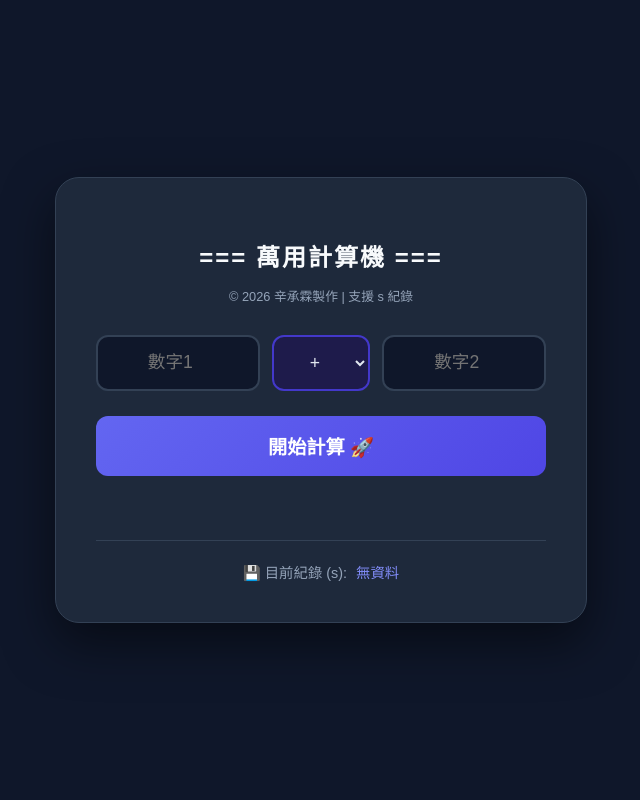
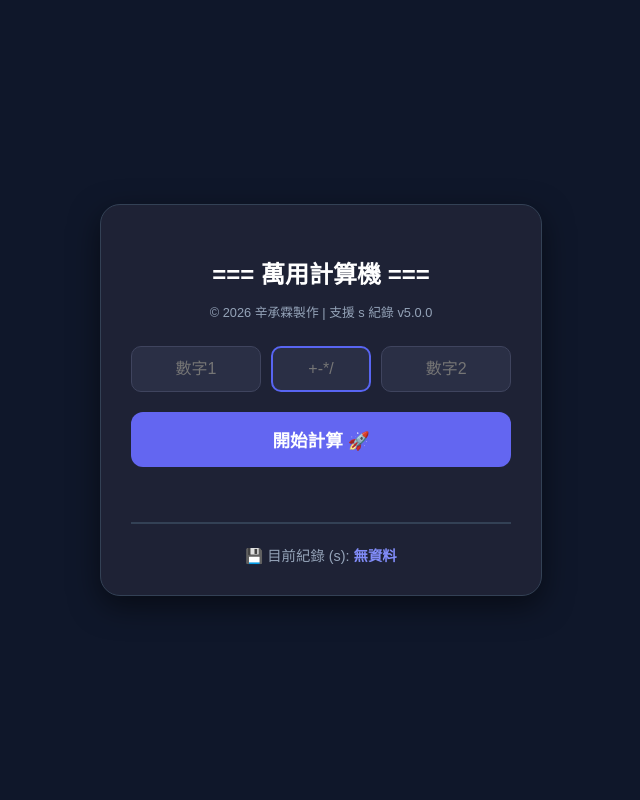
Before and after one commit to pengjun0429/calculator, a Flask app: page / in a window 1280 px wide. Shown: the whole page, without its empty margins (319-959 px from the left). Run offline with Flask 3, Linux system fonts and the light colour scheme.

```diff
--- a/templates/index.html
+++ b/templates/index.html
@@ -3,189 +3,162 @@
 <head>
     <meta charset="UTF-8">
     <meta name="viewport" content="width=device-width, initial-scale=1.0">
-    <title>萬用計算機 - 2026</title>
+    <title>萬用計算機 2026</title>
     <style>
-        /* 整體背景設定 */
+        /* 1. 基礎設定：確保背景是深色且置中 */
         body {
             background-color: #0f172a;
+            color: white;
             display: flex;
             justify-content: center;
             align-items: center;
             height: 100vh;
             margin: 0;
-            font-family: "Microsoft JhengHei", sans-serif;
+            font-family: sans-serif;
         }
 
-        /* 計算機主容器 */
-        .calculator-card {
-            background-color: #1e293b;
-            padding: 40px;
-            border-radius: 24px;
-            box-shadow: 0 20px 50px rgba(0, 0, 0, 0.5);
-            width: 90%;
-            max-width: 450px;
+        /* 2. 主容器：修復溢出問題 */
+        .container {
+            background-color: #1e2235;
+            padding: 30px;
+            border-radius: 20px;
+            width: 380px; /* 固定寬度防止格子亂跑 */
+            box-shadow: 0 10px 30px rgba(0,0,0,0.5);
             text-align: center;
             border: 1px solid #334155;
         }
 
-        /* 標題與版權資訊 */
-        h2 {
-            color: #f8fafc;
-            margin-bottom: 5px;
-            letter-spacing: 2px;
-        }
-        .copyright {
-            color: #94a3b8;
-            font-size: 0.8rem;
-            margin-bottom: 30px;
-        }
+        h2 { margin-bottom: 5px; font-size: 1.5rem; }
+        .info { color: #94a3b8; font-size: 0.8rem; margin-bottom: 25px; }
 
-        /* 輸入區域佈局 - 解決你原本格子溢出的關鍵 */
+        /* 3. 格子佈局：使用 Flex 確保三格乖乖排好 */
         .input-group {
             display: flex;
-            gap: 12px;
-            margin-bottom: 25px;
-        }
-
-        .input-field {
-            flex: 2; /* 數字輸入框佔比大一點 */
-            background-color: #0f172a;
-            border: 2px solid #334155;
-            border-radius: 12px;
-            padding: 15px;
-            color: #e2e8f0;
-            font-size: 1.1rem;
-            text-align: center;
-            transition: border-color 0.3s;
-            min-width: 0; /* 防止 Flex 項目被內容撐開 */
-        }
-
-        .input-field:focus {
-            border-color: #6366f1;
-            outline: none;
-        }
-
-        /* 運算符號選擇框 */
-        .operator-select {
-            flex: 1; /* 符號框佔比小一點 */
-            cursor: pointer;
-            background-color: #1e1b4b;
-            border-color: #4338ca;
-        }
-
-        /* 計算按鈕 */
-        .calc-btn {
-            width: 100%;
-            background: linear-gradient(135deg, #6366f1 0%, #4f46e5 100%);
-            color: white;
-            border: none;
-            padding: 16px;
-            border-radius: 12px;
-            font-size: 1.2rem;
-            font-weight: bold;
-            cursor: pointer;
-            transition: transform 0.1s, box-shadow 0.3s;
+            gap: 10px;
             margin-bottom: 20px;
         }
 
-        .calc-btn:active {
-            transform: scale(0.98);
+        /* 4. 輸入框設定：解決打不了字的問題 */
+        .input-field {
+            flex: 1;
+            background: #2a2f45;
+            border: 1px solid #3f445e;
+            color: white;
+            padding: 12px;
+            border-radius: 10px;
+            text-align: center;
+            font-size: 1rem;
+            outline: none;
+            min-width: 0; /* 防止寬度爆掉 */
         }
 
-        .calc-btn:hover {
-            box-shadow: 0 0 20px rgba(99, 102, 241, 0.4);
+        /* 讓運算符號那一格特別一點（紫色框） */
+        .operator {
+            flex: 0.7;
+            border: 2px solid #5865f2;
         }
 
-        /* 訊息顯示區 */
-        .msg-container {
-            min-height: 24px;
-            margin-bottom: 20px;
+        .input-field:focus { border-color: #818cf8; }
+
+        /* 5. 按鈕與訊息 */
+        .calc-btn {
+            width: 100%;
+            padding: 15px;
+            background: #6366f1;
+            border: none;
+            border-radius: 12px;
+            color: white;
+            font-weight: bold;
+            font-size: 1.1rem;
+            cursor: pointer;
+            transition: 0.2s;
         }
 
-        .error { color: #f87171; font-weight: bold; }
-        .success { color: #4ade80; font-size: 1.3rem; font-weight: bold; }
+        .calc-btn:hover { background: #4f46e5; }
 
-        hr {
-            border: 0;
-            border-top: 1px solid #334155;
-            margin-bottom: 20px;
+        .error-msg {
+            color: #ff5f5f;
+            margin: 15px 0;
+            min-height: 20px;
+            font-size: 0.9rem;
         }
 
-        /* 紀錄區 */
-        .history {
-            color: #94a3b8;
-            font-size: 0.9rem;
-        }
-        #result-history {
-            color: #818cf8;
-            margin-left: 5px;
-        }
+        hr { border: 0.5px solid #334155; margin: 20px 0; }
+
+        .history { color: #94a3b8; font-size: 0.9rem; }
+        #s-record { color: #818cf8; font-weight: bold; }
     </style>
 </head>
 <body>
 
-<div class="calculator-card">
+<div class="container">
     <h2>=== 萬用計算機 ===</h2>
-    <p class="copyright">© 2026 辛承霖製作 | 支援 s 紀錄</p>
+    <p class="info">© 2026 辛承霖製作 | 支援 s 紀錄 v5.0.0</p>
 
     <div class="input-group">
-        <input type="number" id="num1" class="input-field" placeholder="數字1">
-
-        <select id="operator" class="input-field operator-select">
-            <option value="+">+</option>
-            <option value="-">-</option>
-            <option value="*">*</option>
-            <option value="/">/</option>
-        </select>
-
-        <input type="number" id="num2" class="input-field" placeholder="數字2">
+        <input type="text" id="num1" class="input-field" placeholder="數字1">
+        <input type="text" id="op" class="input-field operator" placeholder="+-*/">
+        <input type="text" id="num2" class="input-field" placeholder="數字2">
     </div>
 
-    <button class="calc-btn" onclick="calculate()">開始計算 🚀</button>
+    <button class="calc-btn" onclick="runCalc()">開始計算 🚀</button>
 
-    <div class="msg-container" id="message">
-        </div>
+    <div id="msg" class="error-msg"></div>
 
     <hr>
 
     <div class="history">
-        💾 目前紀錄 (s): <span id="result-history">無資料</span>
+        💾 目前紀錄 (s): <span id="s-record">無資料</span>
     </div>
 </div>
 
 <script>
-    function calculate() {
-        const n1 = parseFloat(document.getElementById('num1').value);
-        const n2 = parseFloat(document.getElementById('num2').value);
-        const op = document.getElementById('operator').value;
-        const msgArea = document.getElementById('message');
-        const historyArea = document.getElementById('result-history');
+    function runCalc() {
+        const n1 = document.getElementById('num1').value;
+        const n2 = document.getElementById('num2').value;
+        const op = document.getElementById('op').value;
+        const msg = document.getElementById('msg');
+        const record = document.getElementById('s-record');
 
-        // 1. 檢查是否輸入數字
-        if (isNaN(n1) || isNaN(n2)) {
-            msgArea.innerHTML = '<span class="error">❌ 錯誤：請輸入有效的數字！</span>';
+        // 清空舊訊息
+        msg.innerText = "";
+        msg.style.color = "#ff5f5f";
+
+        // 轉換數字
+        const val1 = parseFloat(n1);
+        const val2 = parseFloat(n2);
+
+        // 檢查輸入
+        if (n1 === "" || n2 === "" || op === "") {
+            msg.innerText = "❌ 錯誤：請填寫所有格子！";
             return;
         }
 
-        // 2. 處理除以零
-        if (op === '/' && n2 === 0) {
-            msgArea.innerHTML = '<span class="error">❌ 錯誤：不能除以零！</span>';
+        if (isNaN(val1) || isNaN(val2)) {
+            msg.innerText = "❌ 錯誤：請輸入有效的數字！";
             return;
         }
 
-        // 3. 執行計算
-        let res;
-        switch(op) {
-            case '+': res = n1 + n2; break;
-            case '-': res = n1 - n2; break;
-            case '*': res = n1 * n2; break;
-            case '/': res = n1 / n2; break;
+        // 計算邏輯
+        let result;
+        if (op === "+") result = val1 + val2;
+        else if (op === "-") result = val1 - val2;
+        else if (op === "*") result = val1 * val2;
+        else if (op === "/") {
+            if (val2 === 0) {
+                msg.innerText = "❌ 錯誤：不能除以零！";
+                return;
+            }
+            result = val1 / val2;
+        } else {
+            msg.innerText = "❌ 錯誤：無效的運算符號！";
+            return;
         }
 
-        // 4. 顯示結果與紀錄 (保留兩位小數避免太長)
-        const finalResult = Math.round(res * 100) / 100;
-        msgArea.innerHTML = `<span class="success">結果：${finalResult}</span>`;
-        historyArea.innerText = finalResult;
+        // 顯示結果
+        msg.style.color = "#4ade80";
+        msg.innerText = "計算完成！";
+        record.innerText = result;
     }
 </script>
 
```
